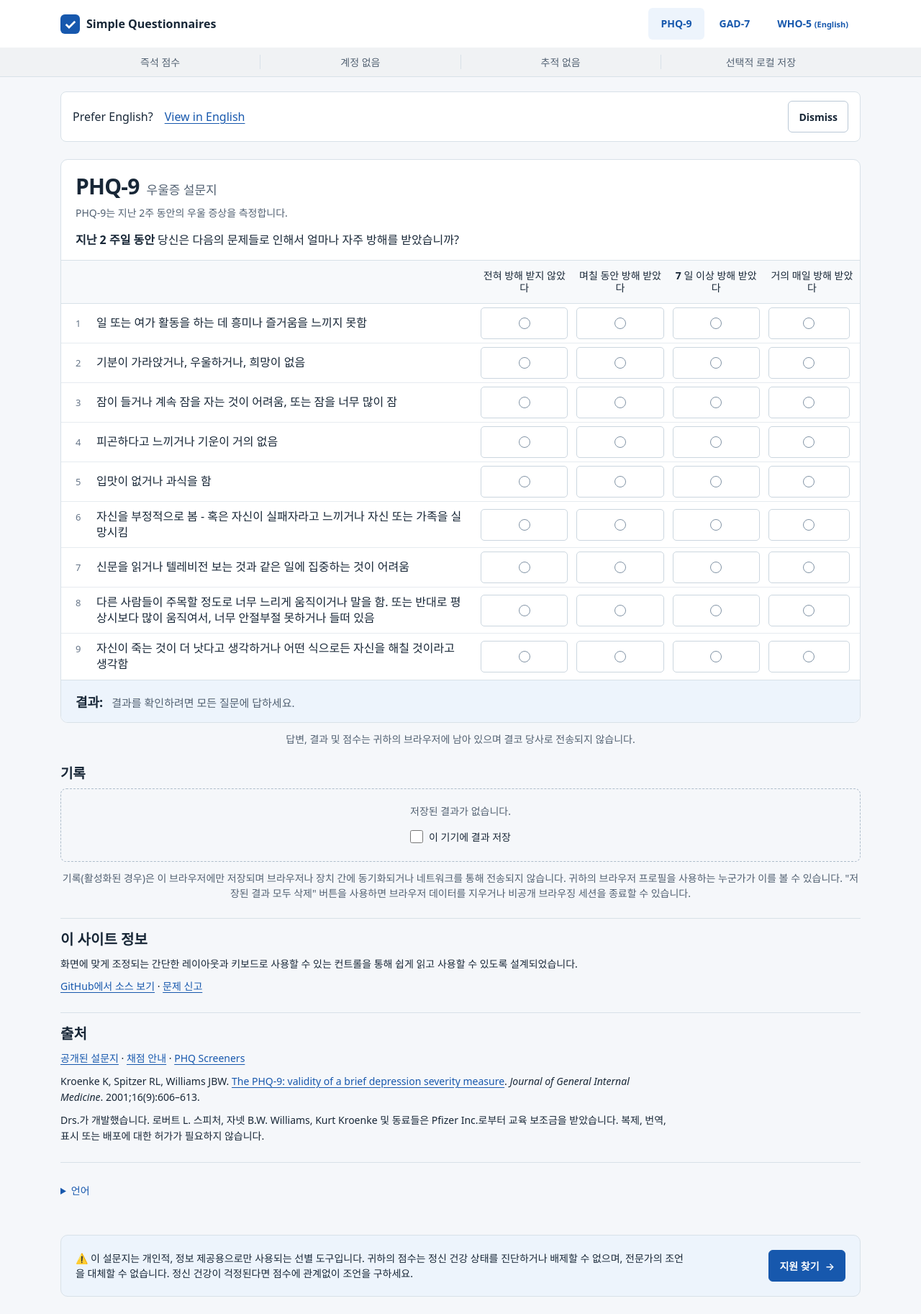
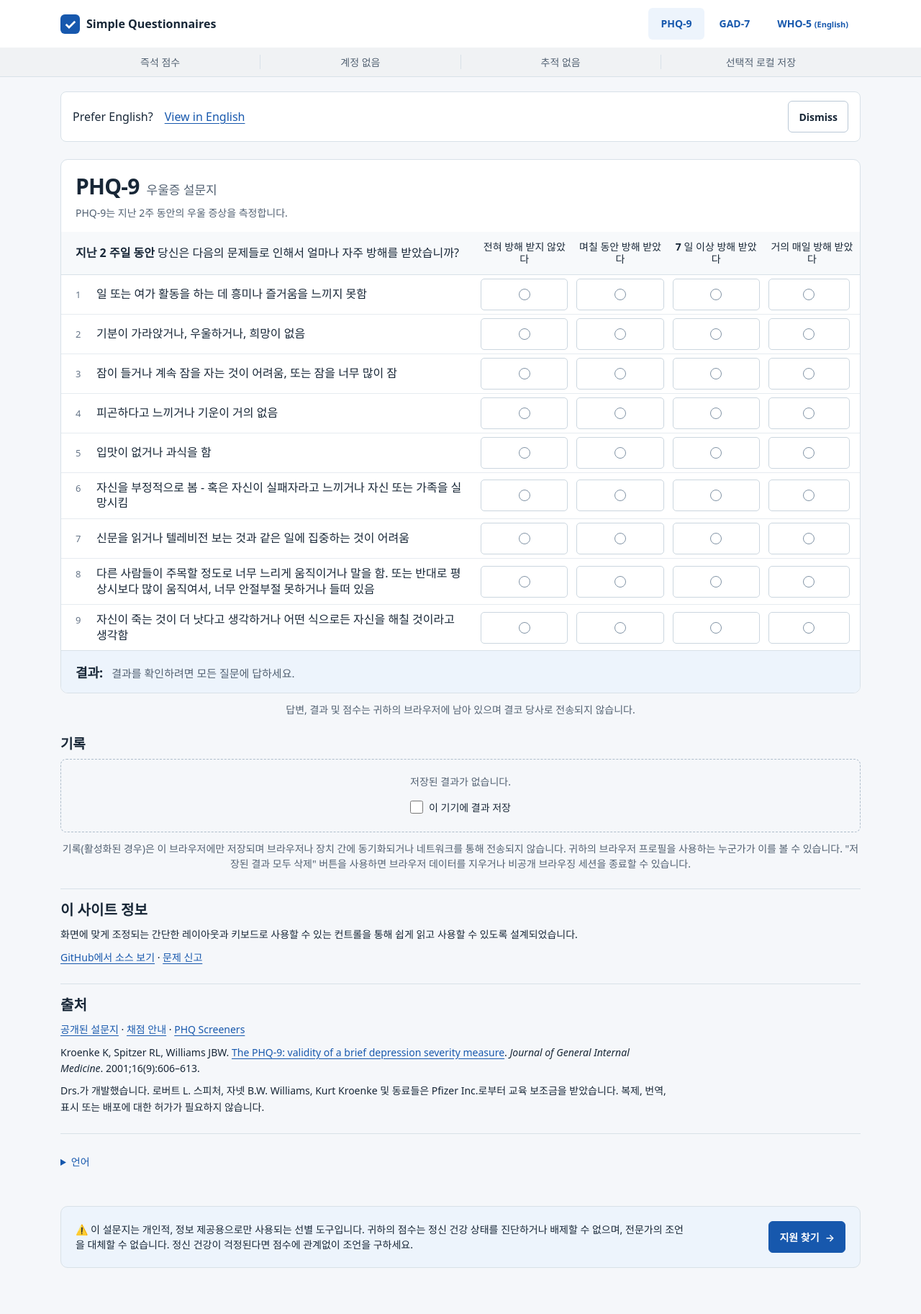
Before and after one commit to fergusferrier/simple-questionnaires, a Jekyll site: the page built from ko/phq-9.html, in a window 1280 px wide. Shown: the whole page at 72% size. Built offline with Jekyll 4.4.1, drawn with Linux system fonts in a browser that asks for light colours; after the commit the page ends 1785 px from its top, so only the background shows below that.

Commit message:
Keep questionnaire prompts visible across responsive layouts

```diff
--- a/_layouts/questionnaire.html
+++ b/_layouts/questionnaire.html
@@ -76,7 +76,7 @@
           <colgroup><col class="question-col">{% for option in text.options %}<col>{% endfor %}</colgroup>
           <thead>
             <tr>
-              <td></td>
+              <td class="matrix-prompt">{{ text.instruction | markdownify }}</td>
               {% for option in text.options %}<th scope="col">{{ option | escape }}</th>{% endfor %}
             </tr>
           </thead>
--- a/app.js
+++ b/app.js
@@ -240,12 +240,13 @@
   function resultText() {
     return formatResult(instrument, answers(), dateFormat.format(new Date(completedAt)));
   }
-  // A sticky heading must not cover an answer reached with the keyboard.
+  // Sticky prompts and headings must not cover an answer reached with the keyboard.
+  const prompt = form.querySelector('.instructions');
   const matrixHeading = form.querySelector('thead');
   form.addEventListener('focusin', event => {
-    if (!event.target.matches('input[type="radio"]') || !matrixHeading.offsetHeight) return;
+    if (!event.target.matches('input[type="radio"]')) return;
     const answerTop = event.target.getBoundingClientRect().top;
-    const headingBottom = matrixHeading.getBoundingClientRect().bottom;
+    const headingBottom = Math.max(prompt.getBoundingClientRect().bottom, matrixHeading.getBoundingClientRect().bottom);
     if (answerTop < headingBottom + 8) event.target.scrollIntoView({ block: 'center' });
   });
   form.addEventListener('submit', event => event.preventDefault());
--- a/styles.css
+++ b/styles.css
@@ -49,11 +49,16 @@
 .work { margin-top: 24px; background: white; border: 1px solid var(--line); border-radius: 10px; overflow: clip; }
 .instructions { padding: 16px 20px; border-bottom: 1px solid var(--line); }
 .instructions p { margin: 0; line-height: 1.45; }
+@media screen {
+  .instructions { position: sticky; top: 0; z-index: 5; background: white; }
+}
 .question-table { width: 100%; border-collapse: collapse; table-layout: fixed; }
 .question-table .question-col { width: 52%; }
 .question-table.who .question-col { width: 38%; }
 .question-table thead { background: #f7f9fb; }
 .question-table thead th { font-size: 14px; font-weight: 550; color: var(--ink); line-height: 1.25; padding: 12px 6px; text-align: center; }
+.question-table .matrix-prompt { padding: 12px 20px; text-align: start; }
+.matrix-prompt p { margin: 0; line-height: 1.45; }
 .question-table tbody tr { border-top: 1px solid #e6ebf0; }
 .question-table tbody th { font-weight: 450; text-align: start; padding: 10px 12px; padding-inline-start: 20px; font-size: 16px; line-height: 1.35; }
 .question-label { display: flex; gap: 12px; }
@@ -74,6 +79,8 @@
 
 /* Matrix headers stay visible; guides follow the pointer or keyboard focus. */
 @media screen and (min-width: 640px) {
+  .intro { padding-bottom: 16px; }
+  .instructions { display: none; }
   .question-table thead { position: sticky; top: 0; z-index: 4; box-shadow: 0 1px 0 var(--line); }
   .question-table tbody tr:has(.choice:hover, input:focus-visible) > * {
     background: #f4f7fb;
@@ -174,7 +181,7 @@
 @media screen and (max-width: 639px) {
   .question-table, .question-table tbody { display: block; }
   .question-table colgroup, .question-table thead { display: none; }
-  .question-table tbody tr { display: grid; grid-template-columns: repeat(4, minmax(0, 1fr)); padding: 12px 14px; gap: 0; }
+  .question-table tbody tr { display: grid; grid-template-columns: repeat(4, minmax(0, 1fr)); padding: 12px 14px; gap: 0; border-top: 0; }
   .question-table.who tbody tr { grid-template-columns: repeat(6, minmax(0, 1fr)); }
   .question-table tbody th { grid-column: 1 / -1; display: block; padding: 0; margin: 0 0 9px; }
   .question-table td, .question-table td:last-child { display: block; padding: 0; min-width: 0; }
@@ -234,11 +241,12 @@
 }
 
 @media print {
+  .instructions { display: none; }
   body { background: white; }
   .wrap { max-width: none; padding: 0; }
   .topbar, .skip, .result-privacy, .history, .history-privacy, .details-stack, .actions, .benefits, .notice, .support-button, #copy-fallback { display: none !important; }
   .disclaimer-panel { background: white; border: 0; border-top: 1px solid var(--line); border-radius: 0; margin: 12px 0 0; padding: 12px 0 0; break-inside: avoid; }
-  .intro { padding-top: 0; }
+  .intro { padding-top: 0; padding-bottom: 16px; }
   .work { border: 0; margin-top: 0; }
   .question-table tbody tr, .support, .result { break-inside: avoid; }
   .choice, .choice-face { min-height: 25px; }
```
